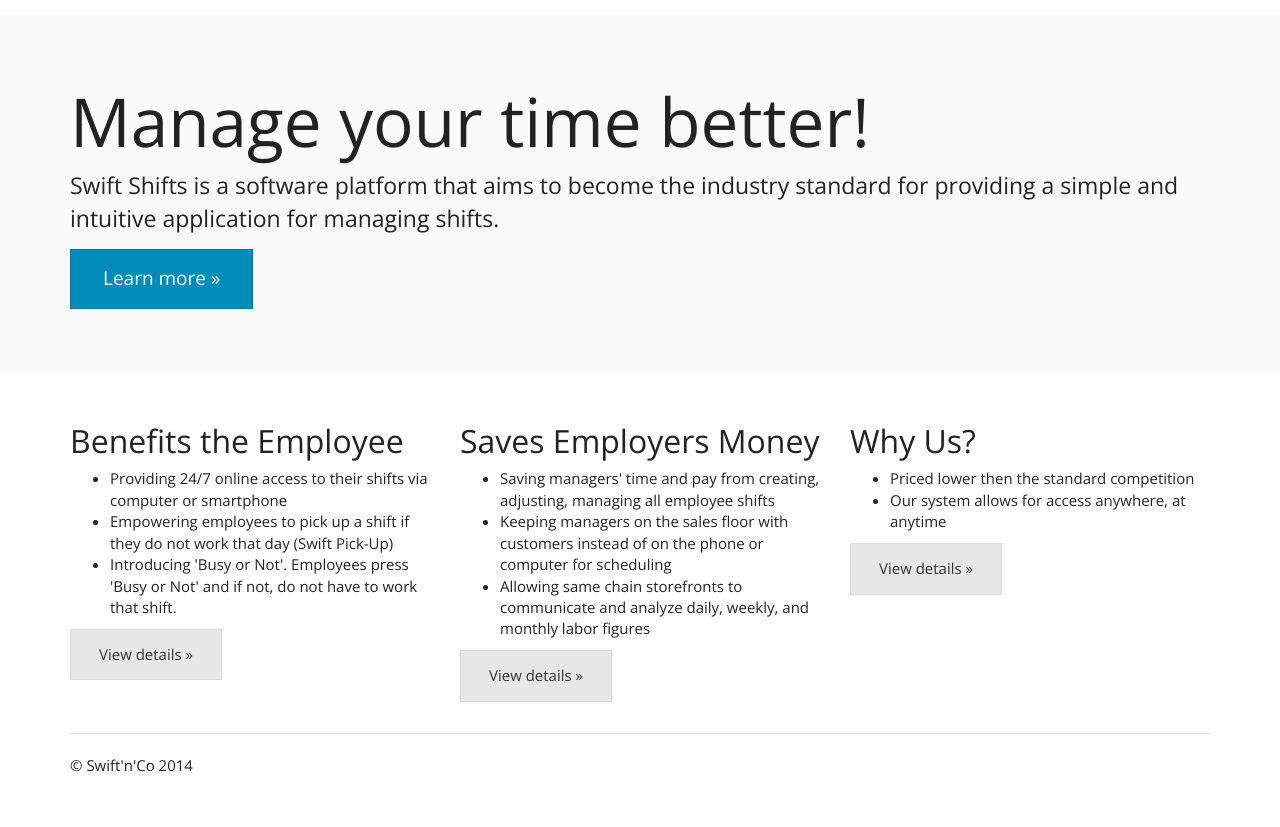
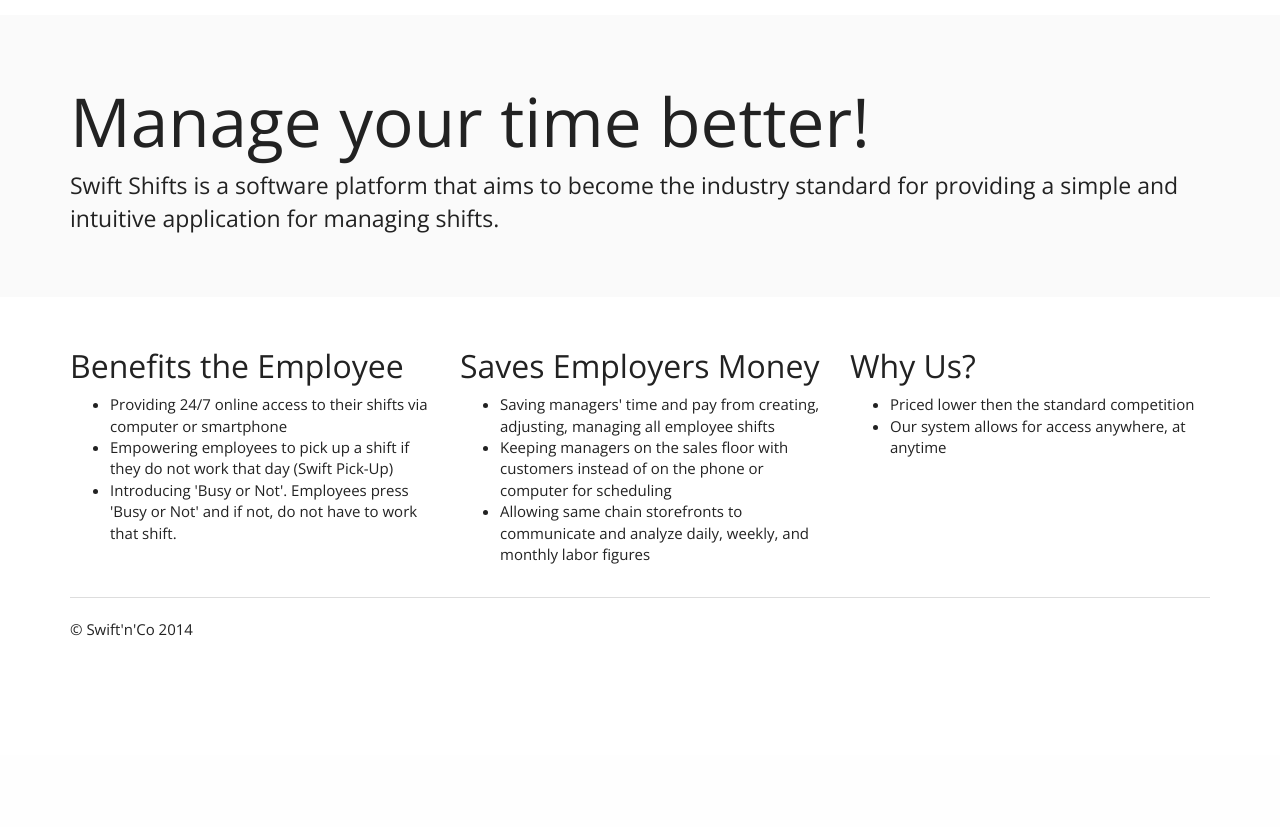
Before and after one commit to chrisciampoli/adpoint_by_cciampoli, a CodeIgniter app: page /index.php/auth/login in a window 1280 px wide. Shown: the part 45-872 px from the top of the page. After the commit the page ends 681 px from the top, so only its background shows below. Run offline with CodeIgniter, Linux system fonts and the light colour scheme; some libraries are stand-ins or nearby versions.

Commit message:
'changes'

```diff
--- a/application/views/public/index.php
+++ b/application/views/public/index.php
@@ -58,7 +58,7 @@
             <div class="container">
                 <h1>Manage your time better!</h1>
                 <p>Swift Shifts is a software platform that aims to become the industry standard for providing a simple and intuitive application for managing shifts.</p>
-                <p><a class="btn btn-primary btn-lg" role="button">Learn more &raquo;</a></p>
+                <!--<p><a class="btn btn-primary btn-lg" role="button">Learn more &raquo;</a></p>-->
             </div>
         </div>
 
@@ -72,7 +72,7 @@
                         <li>Empowering employees to pick up a shift if they do not work that day (Swift Pick-Up)</li>
                         <li>Introducing 'Busy or Not'.  Employees press 'Busy or Not' and if not, do not have to work that shift.</li>
                     </ul>
-                    <p><a class="btn btn-default" href="#" role="button">View details &raquo;</a></p>
+                    <!--<p><a class="btn btn-default" href="#" role="button">View details &raquo;</a></p>-->
                 </div>
                 <div class="col-md-4">
                     <h2>Saves Employers Money</h2>
@@ -81,7 +81,7 @@
                         <li>Keeping managers on the sales floor with customers instead of on the phone or computer for scheduling</li>
                         <li>Allowing same chain storefronts to communicate and analyze daily, weekly, and monthly labor figures</li>
                     </ul>
-                    <p><a class="btn btn-default" href="#" role="button">View details &raquo;</a></p>
+                    <!--<p><a class="btn btn-default" href="#" role="button">View details &raquo;</a></p>-->
                 </div>
                 <div class="col-md-4">
                     <h2>Why Us?</h2>
@@ -89,7 +89,7 @@
                         <li>Priced lower then the standard competition</li>
                         <li>Our system allows for access anywhere, at anytime</li>
                     </ul>
-                    <p><a class="btn btn-default" href="#" role="button">View details &raquo;</a></p>
+                    <!--<p><a class="btn btn-default" href="#" role="button">View details &raquo;</a></p>-->
                 </div>
             </div>
 
```
